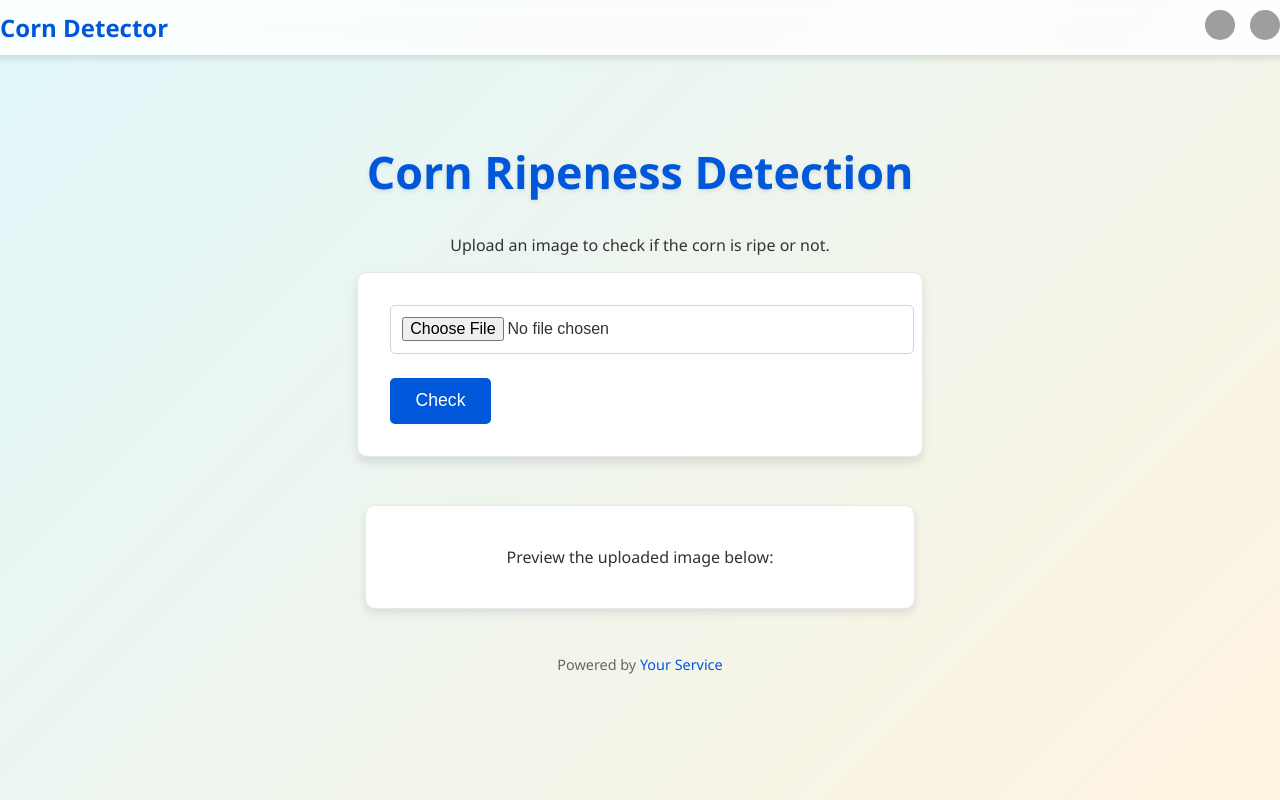
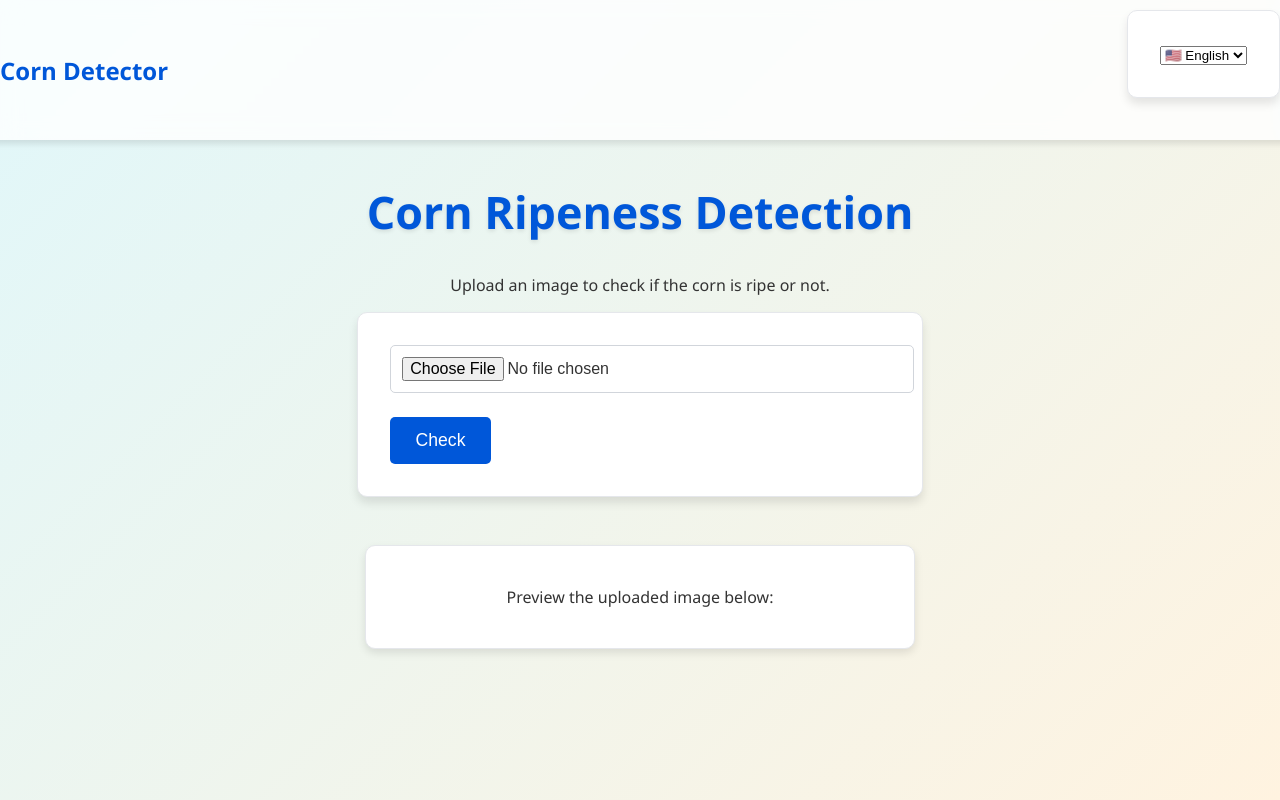
Before and after one commit to anthony77501/detection_corn_v2, a Flask app: page / in a window 1280 px wide. Run offline with Flask 3, Linux system fonts and the light colour scheme; grey boxes are pictures that could not be loaded.

Commit message:
Amélioration de l'UI fichier html_4

```diff
--- a/templates/index.html
+++ b/templates/index.html
@@ -253,12 +253,12 @@
     <header>
         <a href="/" class="logo">Corn Detector</a>
         <div class="language-selector">
-            <a href="/?lang=en">
-                <img src="https://upload.wikimedia.org/wikipedia/en/a/a4/Flag_of_the_United_States.svg" alt="English">
-            </a>
-            <a href="/?lang=ja">
-                <img src="https://upload.wikimedia.org/wikipedia/en/9/9e/Flag_of_Japan.svg" alt="日本語">
-            </a>
+            <form method="get" action="/">
+                <select name="lang" onchange="this.form.submit()">
+                    <option value="en" {% if lang == 'en' %}selected{% endif %} data-icon="https://upload.wikimedia.org/wikipedia/en/a/a4/Flag_of_the_United_States.svg">🇺🇸 English</option>
+                    <option value="ja" {% if lang == 'ja' %}selected{% endif %} data-icon="https://upload.wikimedia.org/wikipedia/en/9/9e/Flag_of_Japan.svg">🇯🇵 日本語</option>
+                </select>
+            </form>
         </div>
     </header>
 
@@ -284,9 +284,9 @@
         <p id="confidence-score"></p>
     </div>
 
-    <footer>
+    <!-- <footer>
         <p>Powered by <a href="https://example.com">Your Service</a></p>
-    </footer>
+    </footer> -->
 
     <script>
         function previewImage(event) {
```
